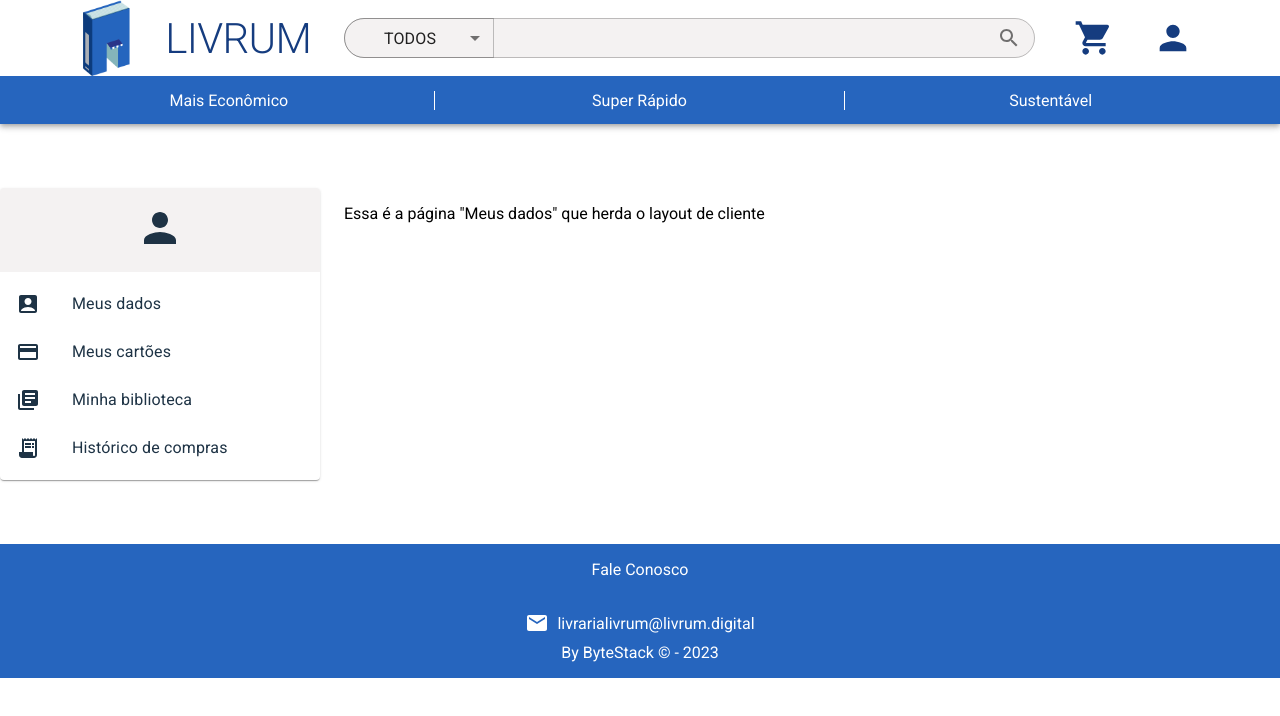
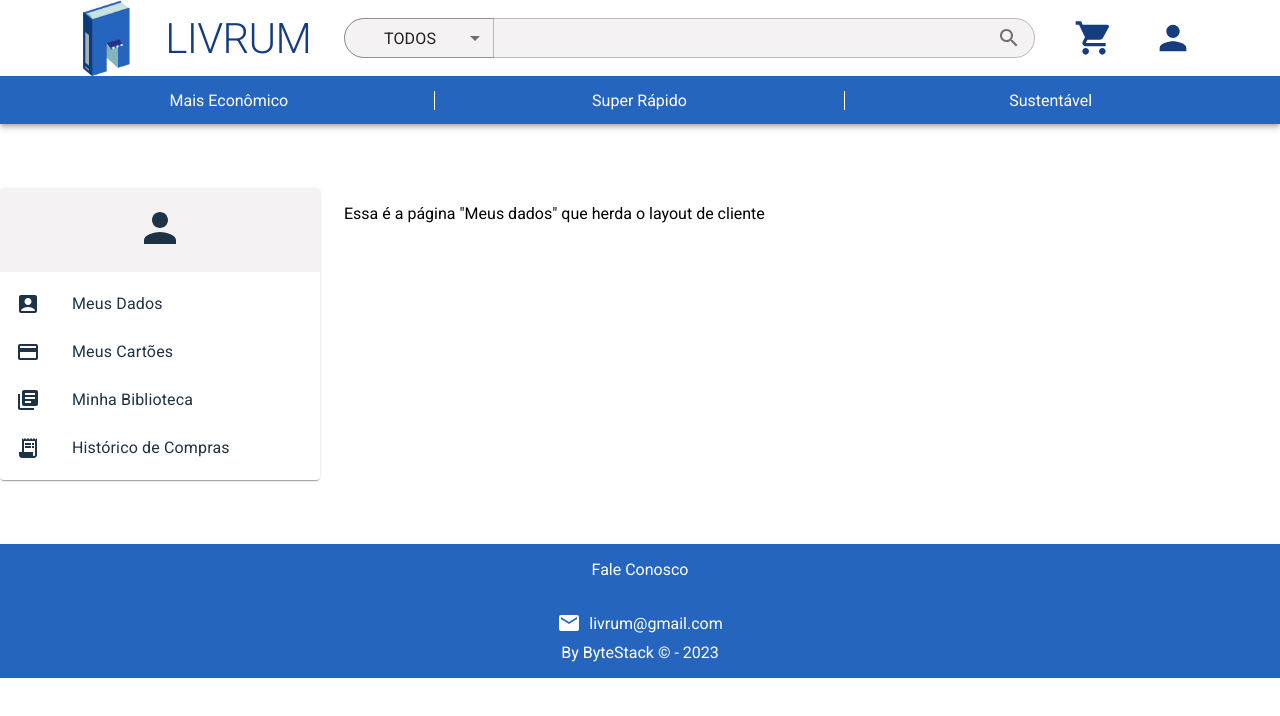
Before and after one commit to byte-stack-uefs/livrum, a Next.js app in the folder phase_4/app/webapp/: page /cliente/meus-dados in a window 1280 px wide. Shown: the top 716 px of the page. Built offline with nearby package versions, Linux system fonts and the light colour scheme.

Commit message:
Diversas melhorias relacionadas ao uso do tema

```diff
--- a/phase_4/app/webapp/app/components/CategoriesContainer.tsx
+++ b/phase_4/app/webapp/app/components/CategoriesContainer.tsx
@@ -26,8 +26,7 @@ export default function CategoriesContainer({ title, categories }: { title: stri
             {title}
         </Typography>
 
-        <Divider theme={theme} width="5%" />
-
+        <Divider width="5%" />
 
         <Container maxWidth='md' sx={{ marginTop: 4, background: 'radial-gradient(rgb(26 70 133 / 58%),#007aff66, #e6e6e6)', padding: 5 }}>
             <Carousel items={categories} Child={CategoryItem} navigation={false} />
--- a/phase_4/app/webapp/app/components/Divider.tsx
+++ b/phase_4/app/webapp/app/components/Divider.tsx
@@ -1,5 +1,8 @@
+"use client";
+
+import { theme } from '@/app/theme';
 import { Divider as MDivider, Theme } from "@mui/material";
 
-export default function Divider({ theme, width = "25%" }: { theme: Theme; width?: number | string }) {
+export default function Divider({ width = "25%" }: { width?: number | string }) {
     return <MDivider style={{ borderBottom: "3px solid " + theme.palette.primary.main, margin: "auto", width: width }} />;
 }
--- a/phase_4/app/webapp/app/components/Footer.tsx
+++ b/phase_4/app/webapp/app/components/Footer.tsx
@@ -1,11 +1,18 @@
 "use client";
+
+import { theme } from '@/app/theme';
 import { Email } from "@mui/icons-material";
-import { Grid, Theme } from "@mui/material";
+import { Grid } from "@mui/material";
+import { useSystem } from "../services/SystemService";
 
 /**
  * Esse componente é responsável por renderizar o Rodapé da área pública do sistema
  */
-export default function PublicFooter({ email, company, theme }: { theme: Theme; email?: string; company?: string }) {
+export default function Footer() {
+
+    const system = useSystem();
+    const { email, company } = system;
+
     return (
         <Grid container sx={{ textAlign: "center", backgroundColor: theme.palette.primary.main, color: theme.palette.primary.contrastText }}>
             <Grid item xs={12} sx={{ paddingY: 2 }}>
--- a/phase_4/app/webapp/app/components/HomePageBooksContainer.tsx
+++ b/phase_4/app/webapp/app/components/HomePageBooksContainer.tsx
@@ -40,7 +40,7 @@ export default function HomePageBooksContainer({ title = "", books = [] }: { tit
                 {title}
             </Typography>
 
-            <Divider theme={theme} width="5%" />
+            <Divider width="5%" />
 
             <Grid container sx={{ marginTop: 4 }}>
                 <Carousel items={books} Child={ContainerBookCard} />
--- a/phase_4/app/webapp/app/components/TopBar.tsx
+++ b/phase_4/app/webapp/app/components/TopBar.tsx
@@ -1,4 +1,3 @@
-import { theme } from "@/app/theme";
 import { AppBar } from "@mui/material";
 import { TopMain, TopSecond } from "./TopBarContainers";
 
@@ -11,8 +10,8 @@ export default function TopBar() {
     return (
         <div>
             <AppBar sx={{ backgroundColor: "white" }} position="static">
-                <TopMain title={process.env.APP_NAME} theme={theme} />
-                <TopSecond pros={pros} theme={theme} />
+                <TopMain />
+                <TopSecond pros={pros} />
             </AppBar>
         </div>
     );
--- a/phase_4/app/webapp/app/components/TopBarContainers.tsx
+++ b/phase_4/app/webapp/app/components/TopBarContainers.tsx
@@ -1,6 +1,7 @@
 "use client";
 
 import { useState } from "react";
+import { theme } from '@/app/theme';
 import AccountHeader from "./AccountHeader";
 import { Person, Search, ShoppingCart } from "@mui/icons-material";
 import { Box, Container, FormControl, Grid, InputAdornment, MenuItem, OutlinedInput, Select, SelectChangeEvent, Theme, Toolbar } from "@mui/material";
@@ -83,8 +84,8 @@ export function TopMain() {
     );
 }
 
-export function TopSecond(props: { pros: Array<any>; theme: Theme }) {
-    const { theme, pros } = props;
+export function TopSecond(props: { pros: Array<any>; }) {
+    const { pros } = props;
 
     return (
         <Container sx={{ backgroundColor: theme.palette.primary.main, color: theme.palette.primary.contrastText, height: "3rem" }} maxWidth={false}>
--- a/phase_4/app/webapp/app/components/layouts/AccountLayout.tsx
+++ b/phase_4/app/webapp/app/components/layouts/AccountLayout.tsx
@@ -1,5 +1,4 @@
-import { theme } from "@/app/theme";
-import PublicFooter from "../Footer";
+import Footer from "../Footer";
 import AccountHeader from "../AccountHeader";
 import { Container, Grid } from "@mui/material";
 
@@ -12,7 +11,7 @@ export default function AccountLayout({ children }: { children: React.ReactNode
                 </Grid>
             </Container>
             <section>{children}</section>
-            <PublicFooter theme={theme} email={process.env.APP_EMAIL} company={process.env.COMPANY} />
+            <Footer />
         </div>
     );
 }
--- a/phase_4/app/webapp/app/components/layouts/ClientLayout.tsx
+++ b/phase_4/app/webapp/app/components/layouts/ClientLayout.tsx
@@ -9,22 +9,22 @@ export default function ClientLayout({ children }: { children: React.ReactNode }
     const buttons: LivrumButtonMenuItems[] = [
         {
             icon: <AccountBox />,
-            label: 'Meus dados',
+            label: 'Meus Dados',
             visible: true
         },
         {
             icon: <CreditCard />,
-            label: 'Meus cartões',
+            label: 'Meus Cartões',
             visible: true
         },
         {
             icon: <LibraryBooks />,
-            label: 'Minha biblioteca',
+            label: 'Minha Biblioteca',
             visible: true
         },
         {
             icon: <ReceiptLong />,
-            label: 'Histórico de compras',
+            label: 'Histórico de Compras',
             visible: true
         },
     ];
--- a/phase_4/app/webapp/app/components/layouts/InternalLayout.tsx
+++ b/phase_4/app/webapp/app/components/layouts/InternalLayout.tsx
@@ -17,7 +17,7 @@ export default function InternalLayout({ children }: { children: React.ReactNode
 
     const buttons: LivrumButtonMenuItems[] = [
         {
-            label: 'Minha conta',
+            label: 'Minha Conta',
             icon: <Person />,
             visible: true
         },
@@ -32,7 +32,7 @@ export default function InternalLayout({ children }: { children: React.ReactNode
             visible: userLevel == UserLevel.ADMIN
         },
         {
-            label: "Minhas obras",
+            label: "Minhas Obras",
             icon: <LibraryBooks />,
             visible: userLevel == UserLevel.AUTHOR
         },
--- a/phase_4/app/webapp/app/components/layouts/PublicLayout.tsx
+++ b/phase_4/app/webapp/app/components/layouts/PublicLayout.tsx
@@ -7,15 +7,14 @@
  */
 
 import TopBar from "../TopBar";
-import { theme } from "@/app/theme";
-import PublicFooter from "../Footer";
+import Footer from "../Footer";
 
 export default function PublicLayout({ children }: { children: React.ReactNode }) {
     return (
         <div>
             <TopBar />
             <section>{children}</section>
-            <PublicFooter theme={theme} email={process.env.APP_EMAIL} company={process.env.COMPANY} />
+            <Footer />
         </div>
     );
 }
--- a/phase_4/app/webapp/app/services/SystemService.tsx
+++ b/phase_4/app/webapp/app/services/SystemService.tsx
@@ -1,7 +1,7 @@
-
-
 export function useSystem() {
     return {
-        title: 'Livrum'
+        title: 'Livrum',
+        email: 'livrum@gmail.com',
+        company: 'ByteStack'
     };
 }
```
Also changed, not shown: phase_4/app/webapp/app/components/AccountHeader.tsx (+5 -4 lines), 1 other file (tests, documents, lock files or other folders).
